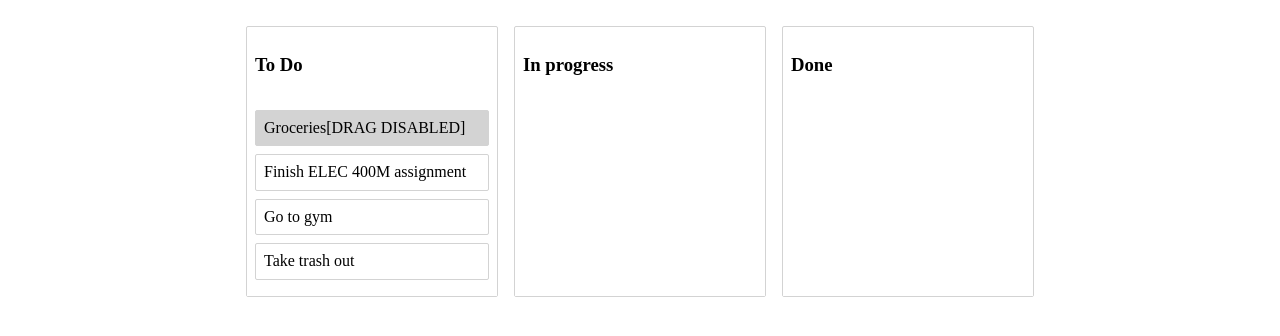
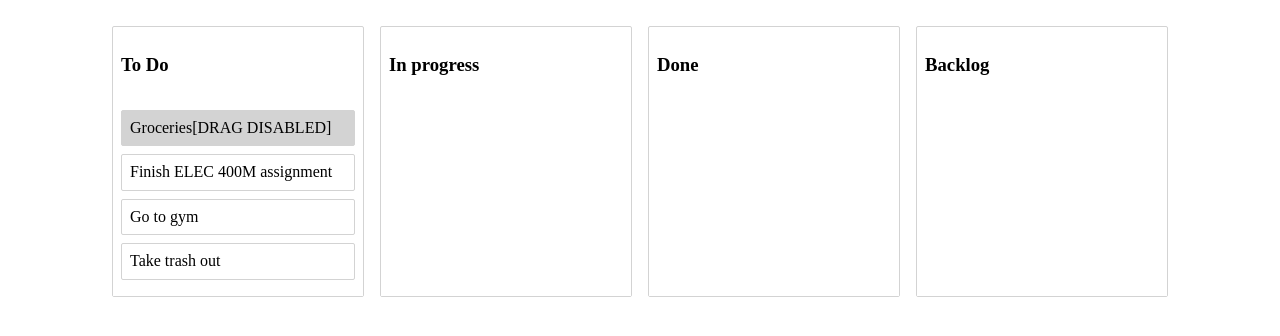
Before and after one commit to mathewbushuru/drag-and-drop-task-app, a React (Create React App) app: page / in a window 1280 px wide. Shown: the top 336 px of the page. Built offline with nearby package versions, Linux system fonts and the light colour scheme.

Commit message:
conditional movement between lists

```diff
--- a/src/components/Column.jsx
+++ b/src/components/Column.jsx
@@ -27,7 +27,15 @@ const Column = (props) => {
   return (
     <Container>
       <Title>{props.column.title} </Title>
-      <Droppable droppableId={props.column.id}>
+      {/*
+      Draggable can only be dropped into a droppabel that shares the same type
+      Here 3rd column will have type 'done' and 1st  two  will  be type 'active'
+      Can move tasks between to-do, progress and done but not backlog.
+      */}
+      <Droppable
+        droppableId={props.column.id}
+        type={props.column.id === "column-4" ? "backlog" : "active"}
+      >
         {(provided, snapshot) => (
           <TaskList
             ref={provided.innerRef}
--- a/src/data/initial-data.js
+++ b/src/data/initial-data.js
@@ -21,9 +21,14 @@ const initialData = {
       title: "Done",
       taskIds: [],
     },
+    "column-4": {
+      id: "column-4",
+      title: "Backlog",
+      taskIds: [],
+    },
   },
   //For reordering of columns
-  columnOrder: ["column-1", "column-2", "column-3"],
+  columnOrder: ["column-1", "column-2", "column-3", "column-4"],
 };
 
 export default initialData;
```
